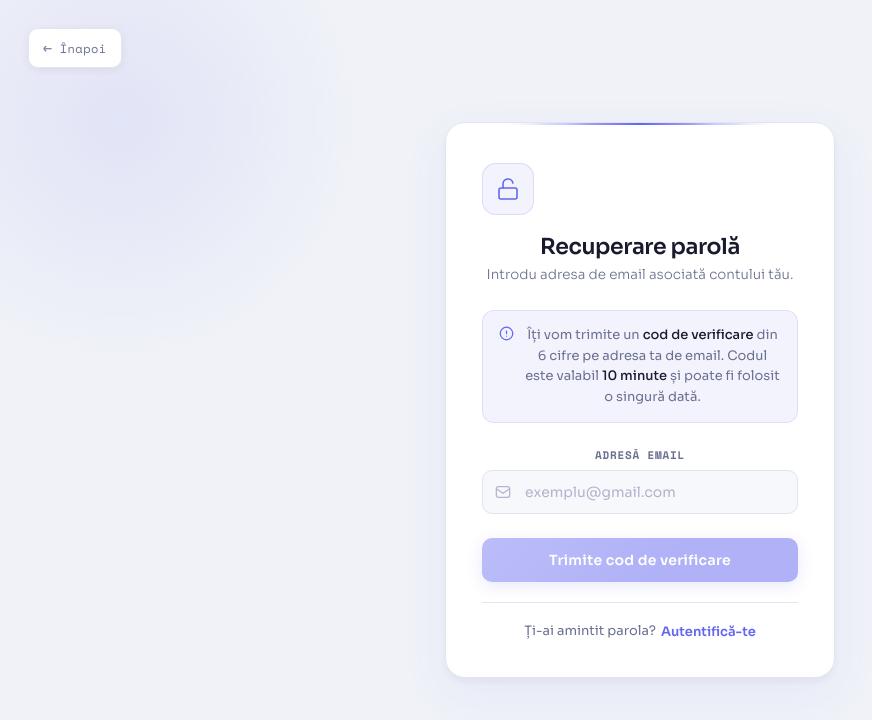
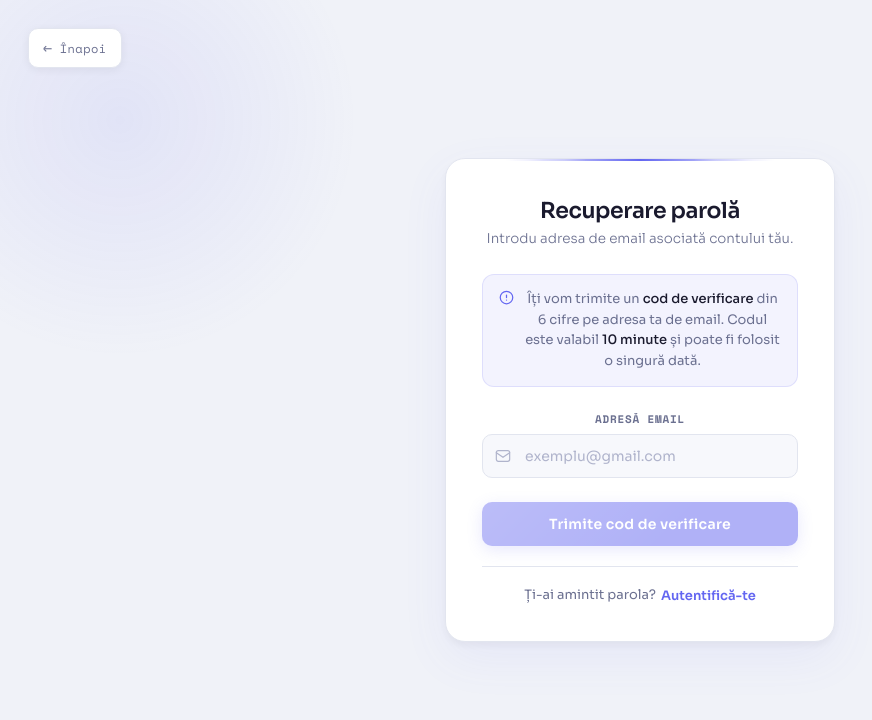
Before and after one commit to maxjumiga/ProiectTWebFront, a React (Vite) app: page / in a window 1280 px wide. Both pictures are taken after a click on the button "Ai uitat parola?". Shown: the top 720 px of the page, without its empty margins (0-872 px from the left). Built offline with nearby package versions, Linux system fonts and the light colour scheme.

Commit message:
Stergere chestii inutile

```diff
--- a/src/recuperarecont/recuperare-parola.tsx
+++ b/src/recuperarecont/recuperare-parola.tsx
@@ -7,19 +7,6 @@ const MailIcon = () => (
     <svg className="input-icon" viewBox="0 0 24 24" fill="none" stroke="currentColor" strokeWidth={1.8} strokeLinecap="round" strokeLinejoin="round">
         <rect x="2" y="4" width="20" height="16" rx="3" />
         <path d="M2 7l10 7 10-7" />
-    </svg>
-);
-
-const LockOpenIcon = () => (
-    <svg width="24" height="24" viewBox="0 0 24 24" fill="none" stroke="currentColor" strokeWidth={1.6} strokeLinecap="round" strokeLinejoin="round">
-        <rect x="3" y="11" width="18" height="11" rx="2" />
-        <path d="M7 11V7a5 5 0 0 1 9.9-1" />
-    </svg>
-);
-
-const ShieldIcon = () => (
-    <svg width="24" height="24" viewBox="0 0 24 24" fill="none" stroke="currentColor" strokeWidth={1.6} strokeLinecap="round" strokeLinejoin="round">
-        <path d="M12 2L3 6v6c0 5.25 3.75 10.15 9 11.25C18.25 22.15 22 17.25 22 12V6l-9-4z" />
     </svg>
 );
 
@@ -62,10 +49,6 @@ export const ForgotPasswordPage: React.FC<ForgotPasswordProps> = ({ onBack, onSu
 
             <div className="recovery-wrapper">
                 <div className="recovery-card">
-
-                    <div className="icon-badge">
-                        <LockOpenIcon />
-                    </div>
 
                     <div className="recovery-header">
                         <h1 className="recovery-title">Recuperare parolă</h1>
@@ -206,10 +189,6 @@ export const VerifyCodePage: React.FC<VerifyCodeProps> = ({
             <div className="recovery-wrapper">
                 <div className="recovery-card">
 
-                    <div className="icon-badge">
-                        <ShieldIcon />
-                    </div>
-
                     <div className="recovery-header">
                         <h1 className="recovery-title">Verifică email-ul</h1>
                         <p className="recovery-subtitle">
```
